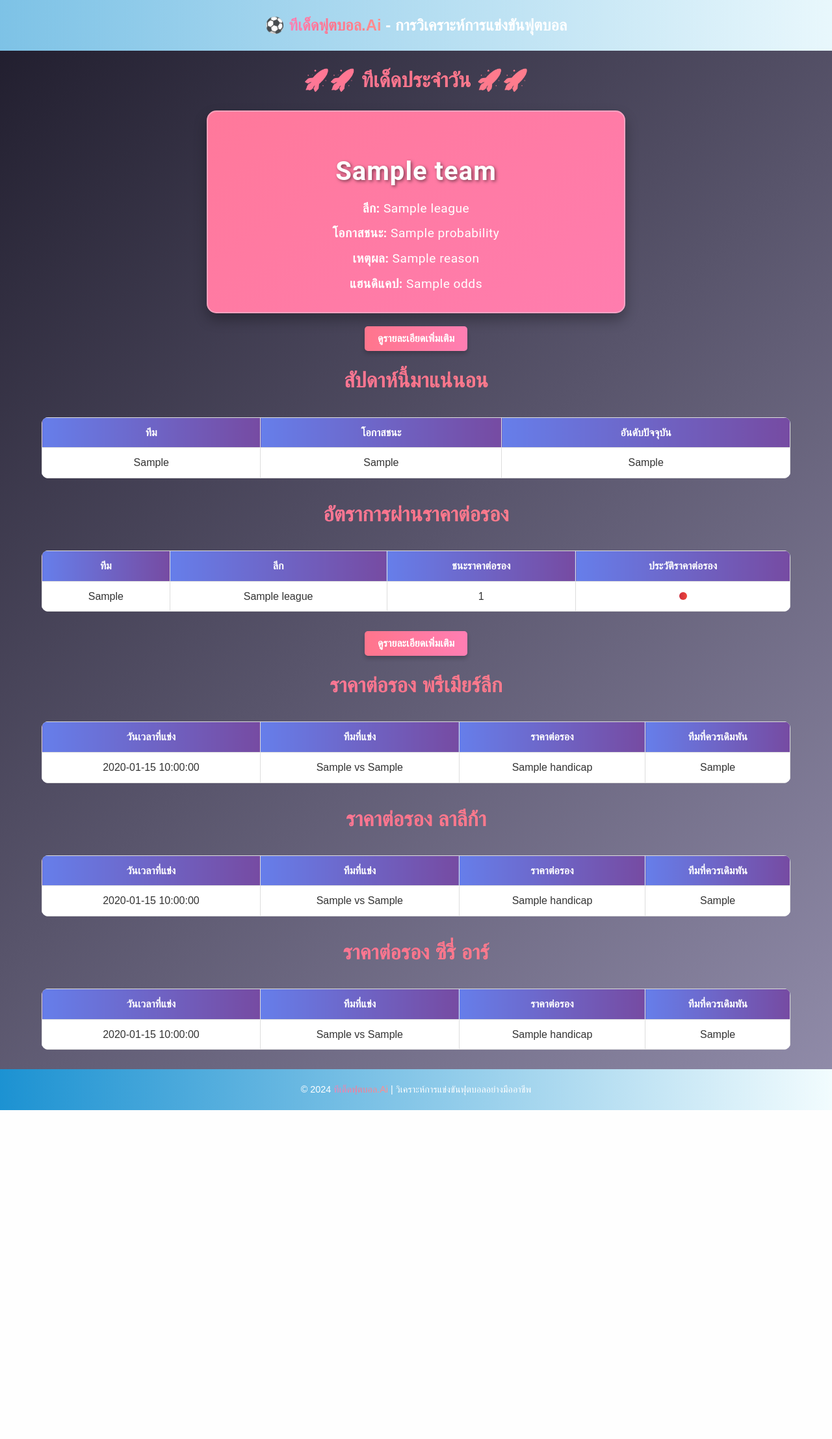
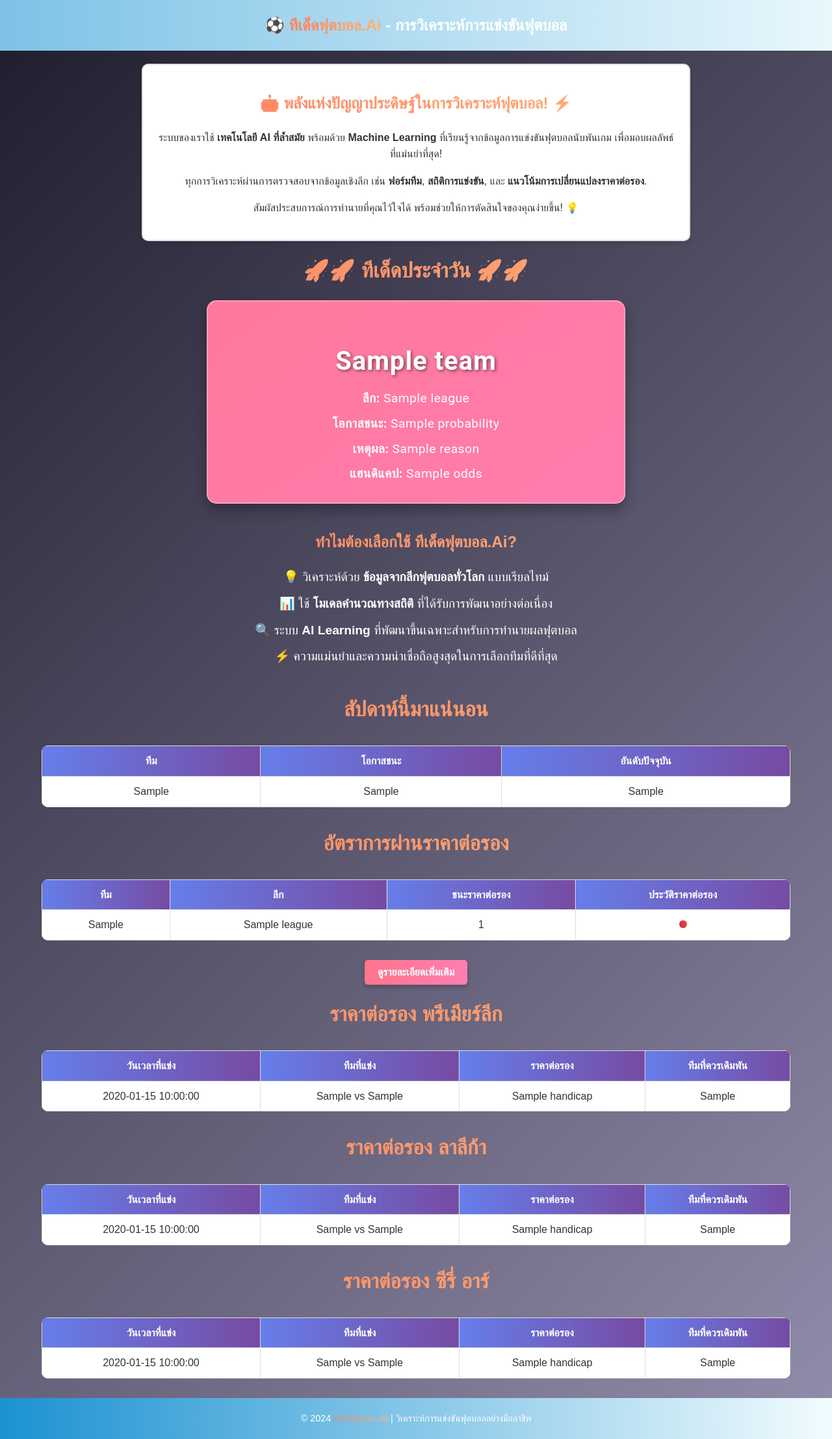
Before and after one commit to NuttWarunyu/RuZy, a Flask app: template templates/template.html in a window 1280 px wide. Shown: the whole page at 65% size. Before the commit the page ends 1708 px from the top, so only its background shows below. Run offline with Flask 3, Linux system fonts and the light colour scheme; the template is opened without the code that fills it: most values are stand-ins (such as "Sample title", 1, 10 or a date in 2020).

Commit message:
Update your message

```diff
--- a/static/styles.css
+++ b/static/styles.css
@@ -274,3 +274,38 @@ button:hover {
     text-decoration: none;
     cursor: pointer;
 }
+
+.gradient-text {
+    background: linear-gradient(90deg, #ff7e5f, #feb47b);
+    -webkit-background-clip: text;
+    -webkit-text-fill-color: transparent;
+}
+
+.ai-banner {
+    background: #ffffff; /* สีพื้นหลังขาว */
+    color: #333333; /* สีข้อความเข้ม */
+    border: 2px solid #e0e0e0;
+    border-radius: 10px;
+    padding: 20px;
+    margin: 20px auto; /* จัดให้อยู่ตรงกลางหน้าจอ */
+    max-width: 800px; /* ความกว้างสูงสุด */
+    text-align: center; /* ข้อความอยู่กลาง */
+    box-shadow: 0 4px 6px rgba(0, 0, 0, 0.1);
+}
+
+
+#why-trust-us {
+    text-align: center; /* จัดเนื้อหาให้อยู่ตรงกลาง */
+    margin: 40px auto; /* เว้นระยะรอบนอก */
+    max-width: 800px; /* จำกัดความกว้าง */
+}
+
+.trust-list {
+    list-style-type: none; /* เอาจุดหน้ารายการออก */
+    padding: 0;
+}
+
+.trust-list li {
+    margin: 10px 0;
+    font-size: 1.2em; /* ขนาดตัวอักษรใหญ่ขึ้น */
+}
--- a/templates/template.html
+++ b/templates/template.html
@@ -13,6 +13,23 @@
     ⚽ <span class="gradient-text">ทีเด็ดฟุตบอล.Ai</span> - การวิเคราะห์การแข่งขันฟุตบอล
 </header>
 
+<!-- AI Advertisement Section -->
+<section id="ai-advertisement">
+    <div class="ai-banner">
+        <h2 class="gradient-text">🤖 พลังแห่งปัญญาประดิษฐ์ในการวิเคราะห์ฟุตบอล! ⚡</h2>
+        <p>
+            ระบบของเราใช้ <strong>เทคโนโลยี AI ที่ล้ำสมัย</strong> พร้อมด้วย <strong>Machine Learning</strong>
+            ที่เรียนรู้จากข้อมูลการแข่งขันฟุตบอลนับพันเกม เพื่อมอบผลลัพธ์ที่แม่นยำที่สุด!
+        </p>
+        <p>
+            ทุกการวิเคราะห์ผ่านการตรวจสอบจากข้อมูลเชิงลึก เช่น <strong>ฟอร์มทีม</strong>, <strong>สถิติการแข่งขัน</strong>, และ <strong>แนวโน้มการเปลี่ยนแปลงราคาต่อรอง</strong>.
+        </p>
+        <p>
+            สัมผัสประสบการณ์การทำนายที่คุณไว้ใจได้ พร้อมช่วยให้การตัดสินใจของคุณง่ายขึ้น! 💡
+        </p>
+    </div>
+</section>
+
 <!-- Top Team to Bet On -->
 <section id="top-team-to-bet">
     <h2 class="section-title gradient-text">🚀🚀 ทีเด็ดประจำวัน 🚀🚀</h2>
@@ -23,10 +40,19 @@
         <p><strong>เหตุผล:</strong> {{ top_team.reason }}</p>
         <p><strong>แฮนดิแคป:</strong> {{ top_team.odds }}</p>
     </div>
-        <div style="text-align: center; margin-top: 20px;">
-            <button>ดูรายละเอียดเพิ่มเติม</button>
-        </div>
 </section>
+
+<!-- Why Trust Us Section -->
+<section id="why-trust-us">
+    <h2 class="gradient-text">ทำไมต้องเลือกใช้ <span class="highlight">ทีเด็ดฟุตบอล.Ai</span>?</h2>
+    <ul class="trust-list">
+        <li>💡 วิเคราะห์ด้วย <strong>ข้อมูลจากลีกฟุตบอลทั่วโลก</strong> แบบเรียลไทม์</li>
+        <li>📊 ใช้ <strong>โมเดลคำนวณทางสถิติ</strong> ที่ได้รับการพัฒนาอย่างต่อเนื่อง</li>
+        <li>🔍 ระบบ <strong>AI Learning</strong> ที่พัฒนาขึ้นเฉพาะสำหรับการทำนายผลฟุตบอล</li>
+        <li>⚡ ความแม่นยำและความน่าเชื่อถือสูงสุดในการเลือกทีมที่ดีที่สุด</li>
+    </ul>
+</section>
+
 
     <!-- Top Performing Teams -->
     <section id="top-performing-teams">
```
Also changed, not shown: output/analysis.html (+80 -54 lines). Lines whose indentation alone changed are shown as unchanged.
